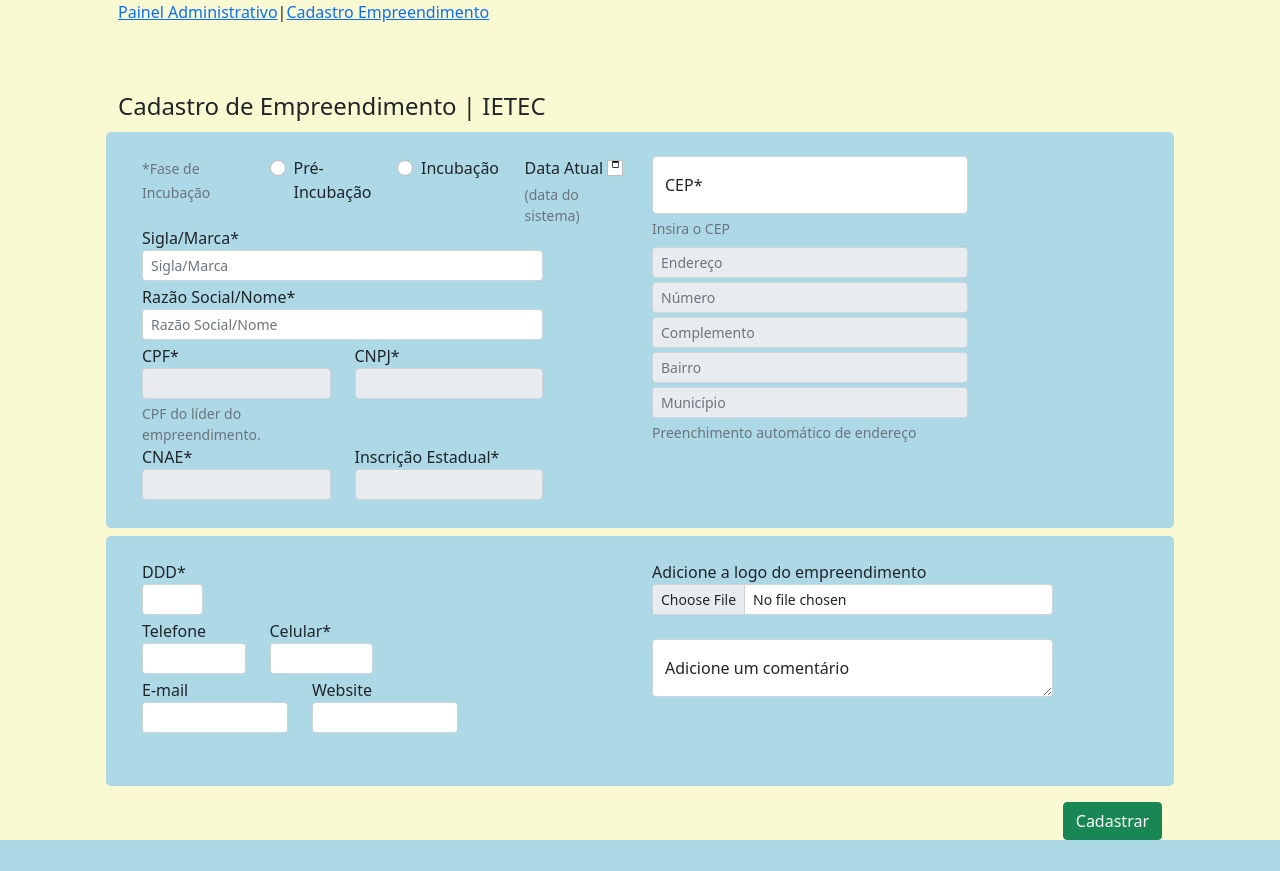
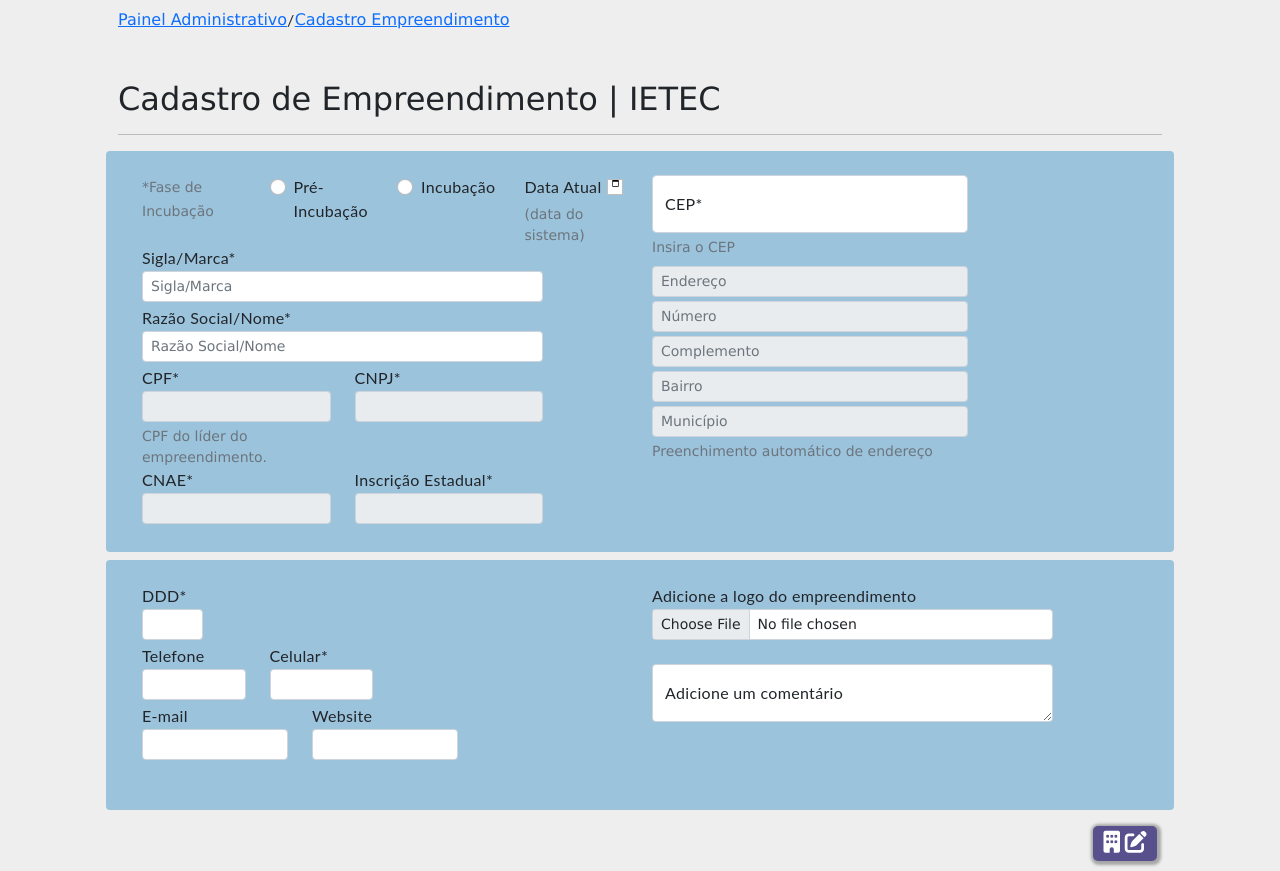
Before and after one commit to cefetfriburgo/Projeto-Gestao-IETEC, a PHP site: page /cadastro-empreendimento/index.html in a window 1280 px wide. Before the commit the page ends 840 px from the top, so only its background shows below. Run offline with PHP 8.4, Linux system fonts and the light colour scheme; some libraries are stand-ins or nearby versions.

Commit message:
primeira edicao 2/12

```diff
--- a/src/cadastro-empreendimento/estilo.css
+++ b/src/cadastro-empreendimento/estilo.css
@@ -2,14 +2,12 @@
     background-color: lightgoldenrodyellow;
 }
 .cadastro-superior{
-    background-color: lightblue;
-    border-radius: 5px;
+    border-radius: 4px;
 
     min-height: 350px;
 }
 .cadastro-inferior{
-    background-color: lightblue;
-    border-radius: 5px;
+    border-radius: 4px;
 
     min-height: 250px;
 }
--- a/src/cadastro-empreendimento/index.html
+++ b/src/cadastro-empreendimento/index.html
@@ -6,40 +6,43 @@
 	<link href="https://cdn.jsdelivr.net/npm/bootstrap@5.1.3/dist/css/bootstrap.min.css" rel="stylesheet" integrity="sha384-1BmE4kWBq78iYhFldvKuhfTAU6auU8tT94WrHftjDbrCEXSU1oBoqyl2QvZ6jIW3" crossorigin="anonymous">
 	<script src="https://cdn.jsdelivr.net/npm/bootstrap@5.1.3/dist/js/bootstrap.bundle.min.js" integrity="sha384-ka7Sk0Gln4gmtz2MlQnikT1wXgYsOg+OMhuP+IlRH9sENBO0LRn5q+8nbTov4+1p" crossorigin="anonymous"></script>
 	<script src="https://ajax.googleapis.com/ajax/libs/jquery/3.5.1/jquery.min.js"></script>
+	<script src="https://kit.fontawesome.com/e3f3fbccaf.js" crossorigin="anonymous"></script>
 	<link rel="stylesheet" type="text/css" href="estilo.css">
+	<link rel="stylesheet" type="text/css" href="../design/css/main.css">
 	<title>IETEC | Cadastrar Empreendimento</title>
 </head>
-<body>
+<body class="branco">
 	<div class="container-fluid">
 		<div class="container px-5">
-			<div class="d-flex flex-row">
+			<div class="d-flex flex-row mt-2">
 				<a href="../painel-administrativo/index.html">Painel Administrativo</a>
-				<p> | </p>
+				<p> / </p>
 				<a href="#">Cadastro Empreendimento</a>
 			</div>
 			<form action="">
-				<legend class="mt-5">Cadastro de Empreendimento | IETEC</legend>
-				<div class="row cadastro-superior mb-2 p-4">
+				<h1 class="mt-5">Cadastro de Empreendimento | IETEC</h1>
+				<hr>
+				<div class="row cadastro-superior mb-2 p-4 azul">
 					<div class="col-6">
 						<!-- INPUTS COLUNA DA ESQUERDA -->
 						<!-- INCUBAÇÃO RADIOS | A DATA DE CADASTRO SERÁ ENVIADA AUTOMATICAMENTE -->
 						<div class="row">
-							<div class="col-sm">
+							<div class="col">
 								<span class="form-text">*Fase de Incubação</span>
 							</div>
-							<div class="col-sm">
+							<div class="col">
 								<div class="form-check">
 									<label class="form-check-label" for="flexRadio" for="piRadio">Pré-Incubação</label>
 									<input id="p-incubada" class="form-check-input" type="radio" name="flexRadio" id="piRadio">
 								</div>
 							</div>
-							<div class="col-sm">
+							<div class="col">
 								<div class="form-check">
 									<label class="form-check-label" for="iRadio">Incubação</label>
 									<input id="incubada" class="form-check-input" type="radio" name="flexRadio" id="iRadio">
 								</div>
 							</div>
-							<div class="col-sm">
+							<div class="col">
 								<label class="form-check-label" for="data">Data Atual</label>
 								<input class="form-check-input" type="datetime-local" id="data">
 								<div class="form-text">(data do sistema)</div>
@@ -96,7 +99,7 @@
 				</div>
 
 				<!-- INPUTS LINHA INFERIOR -->
-				<div class="row cadastro-inferior p-4">
+				<div class="row cadastro-inferior p-4 azul">
 					<div class="col-6">
 						<div class="row">
 							<div class="col-2">
@@ -135,7 +138,10 @@
 					</div>
 				</div>
 				<div class="d-flex flex-row-reverse">
-					<label class="btn btn-success mt-3" for="cadastrar">Cadastrar</label>
+					<label class="btn btn-success mt-3 " for="cadastrar">
+						<i class="fas fa-building"></i>
+						<i class="fas fa-edit"></i>
+					</label>
 					<input type="submit" class="btn-check" id="cadastrar" checked>
 				</div>
 			</form>
--- a/src/design/css/base/typography.css
+++ b/src/design/css/base/typography.css
@@ -40,3 +40,9 @@
     font-family: Roboto;
     font-size: small;
 }
+
+label{
+    font-size: 1rem;
+    letter-spacing: .02rem;
+    font-family: 'Lato', Roboto, sans-serif;
+}
--- a/src/design/css/components/buttons.css
+++ b/src/design/css/components/buttons.css
@@ -6,12 +6,12 @@
     margin: 10px 5px;
 }
 
-.btn-primary {
-    background-color: var(--background-blue);
+.btn-success {
+    background-color: var(--background-inactive-purple);
     color:#fff;
 }
-.btn-primary:hover {
-    background-color: var(--background-active-blue);
+.btn-success:hover {
+    background-color: var(--background-purple);
 }
 
 .btn-default {
--- /dev/null
+++ b/src/design/css/components/icons.css
@@ -0,0 +1,3 @@
+.far, .fas{
+    font-size: 22px;
+}
--- /dev/null
+++ b/src/design/css/components/inputs.css
@@ -0,0 +1,3 @@
+input{
+
+}
--- a/src/design/css/main.css
+++ b/src/design/css/main.css
@@ -5,16 +5,26 @@
 
 @import url(./components/panel.css);
 @import url(./components/buttons.css);
+@import url(./components/icons.css);
 
 .cores {
     box-shadow: 2px 2px 3px 1px rgba(0, 0, 0, 0.2);
 }
+
 .amarelo {
     background-color: var(--background-yellow);
 }
-.azul-ativo {
-    background-color: var(--background-active-blue);
+
+.cinza{
+    background-color: var(--background-default);
 }
-.azul-inativo {
-    background-color: var(--background-inactive-blue);
+
+/* DIVS PRINCIPAIS */
+.azul{
+    background-color: var(--background-blue);
 }
+
+/* BODYS */
+.branco{
+    background-color: var(--background-active-default);
+}
--- a/src/design/css/utils/variables.css
+++ b/src/design/css/utils/variables.css
@@ -1,11 +1,17 @@
 :root {
     --background-yellow: #ffa600;
-    --background-active-blue: #58508d;
-    --background-blue: #9086b9;
+
+    --background-inactive-purple: #58508d;
+    --background-purple: #9086b9;
+
+    --background-light-purple: #c9c0e7;
+
+    --background-blue: #9cc3dc;
     --background-default: #ccc;
     --background-active-default: #eee;
 
     --panel-blue: #789fba;
     --panel-white: #fffff;
     --panel-default: #f7f7f7;
+    --panel-purple: #c9c0e7;
 }
```
Also changed, not shown: src/design/index.html (deleted, +0 -37 lines), src/design/estilo.css (line endings or trailing spaces).
